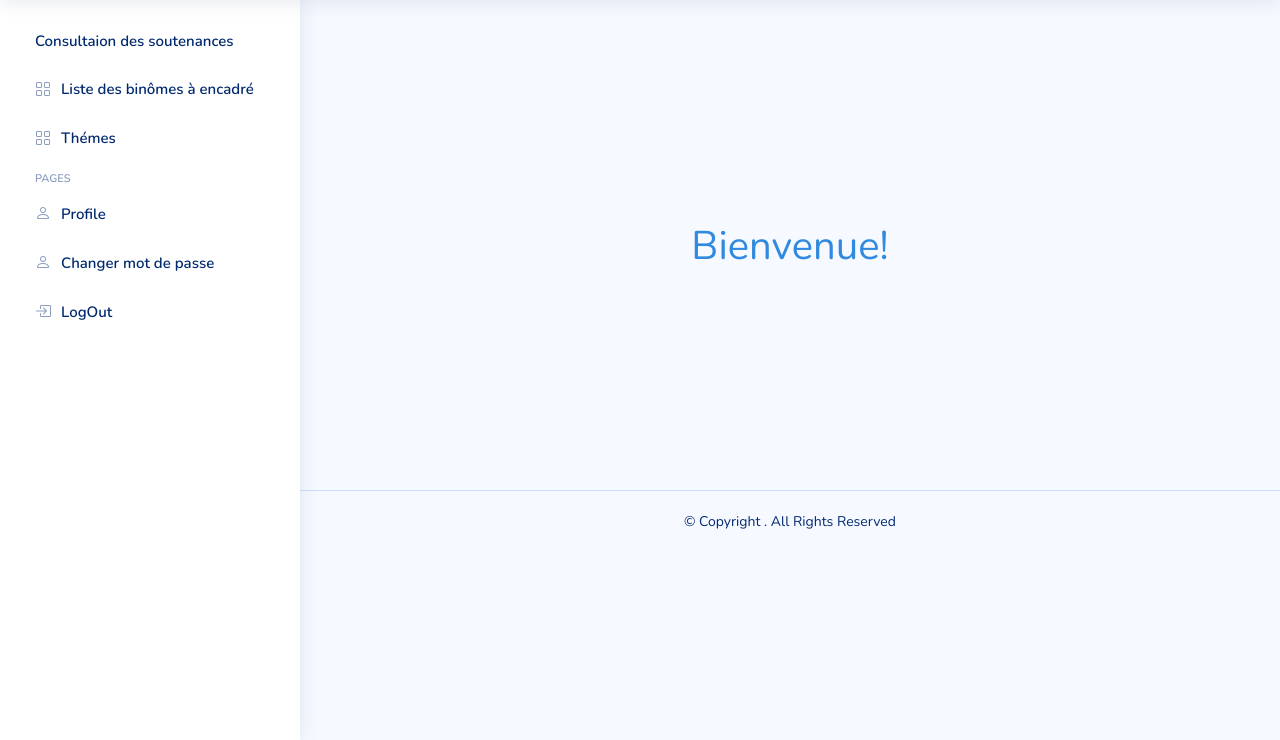
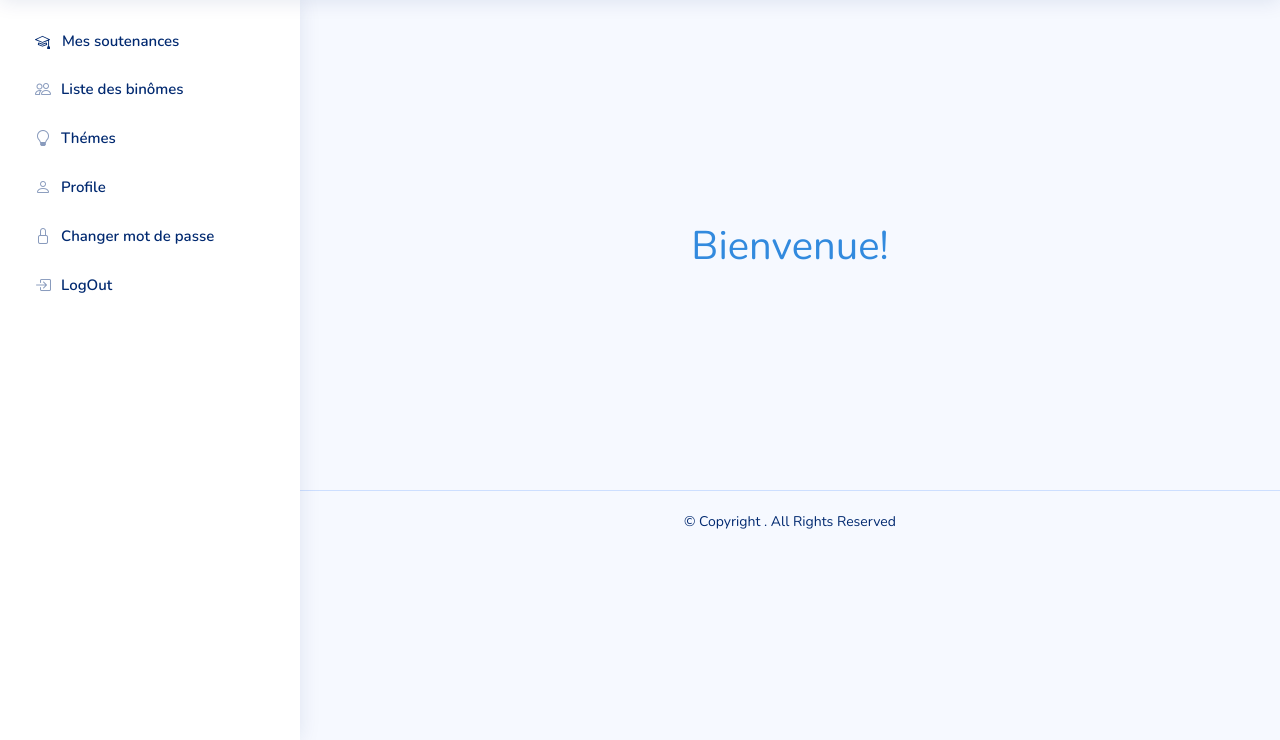
Before and after one commit to kheireddine-terfa/thesis_defence, a Node server app: page /professor in a window 1280 px wide. Shown: the part 60-800 px from the top of the page. Run offline with Node 20, Linux system fonts and the light colour scheme; a user stored in the database is signed in; tables that the repository leaves empty hold one stand-in row (values such as "Sample post"); some libraries are stand-ins or nearby versions.

Commit message:
professor layout

```diff
--- a/views/professorLayout.ejs
+++ b/views/professorLayout.ejs
@@ -97,24 +97,23 @@
       <ul class="sidebar-nav" id="sidebar-nav">
         <li class="nav-item">
           <a class="nav-link collapsed" href="consulterSoutenance.html">
-            <span>Consultaion des soutenances</span>
+            <svg xmlns="http://www.w3.org/2000/svg" width="1em" height="1em" viewBox="0 0 16 16"><g fill="currentColor"><path d="M8.211 2.047a.5.5 0 0 0-.422 0l-7.5 3.5a.5.5 0 0 0 .025.917l7.5 3a.5.5 0 0 0 .372 0L14 7.14V13a1 1 0 0 0-1 1v2h3v-2a1 1 0 0 0-1-1V6.739l.686-.275a.5.5 0 0 0 .025-.917zM8 8.46L1.758 5.965L8 3.052l6.242 2.913z"/><path d="M4.176 9.032a.5.5 0 0 0-.656.327l-.5 1.7a.5.5 0 0 0 .294.605l4.5 1.8a.5.5 0 0 0 .372 0l4.5-1.8a.5.5 0 0 0 .294-.605l-.5-1.7a.5.5 0 0 0-.656-.327L8 10.466zm-.068 1.873l.22-.748l3.496 1.311a.5.5 0 0 0 .352 0l3.496-1.311l.22.748L8 12.46z"/></g></svg>
+            &nbsp;&nbsp;&nbsp;
+            <span> Mes soutenances</span>
           </a>
         </li>
         <li class="nav-item">
           <a class="nav-link collapsed" href="/professor/binome">
-            <i class="bi bi-grid"></i>
-            <span>Liste des binômes à encadré</span>
+            <i class="bi bi-people"></i>
+            <span>Liste des binômes</span>
           </a>
         </li>
         <li class="nav-item">
           <a class="nav-link collapsed" href="/professor/thesis">
-            <i class="bi bi-grid"></i>
+            <i class="bi bi-lightbulb"></i>
             <span>Thémes</span>
           </a>
         </li>
-
-        <li class="nav-heading">Pages</li>
-
         <li class="nav-item">
           <a class="nav-link collapsed" href="/professor/profile">
             <i class="bi bi-person"></i>
@@ -123,7 +122,7 @@
         </li>
         <li class="nav-item">
           <a class="nav-link collapsed" href="/professor/password">
-            <i class="bi bi-person"></i>
+            <i class="bi bi-lock"></i>
             <span>Changer mot de passe</span>
           </a>
         </li>
```
